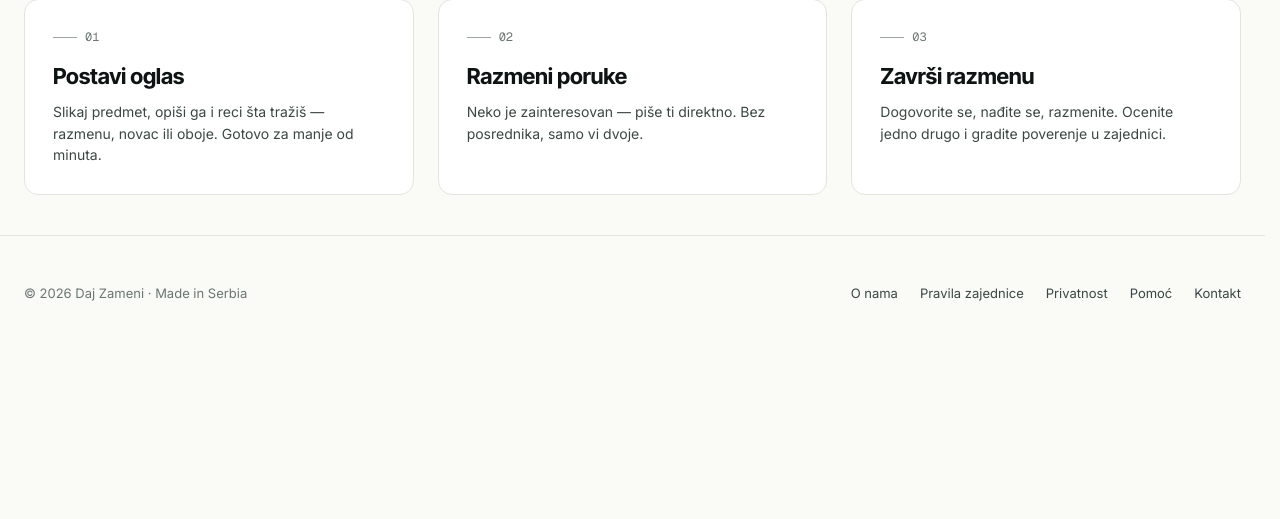
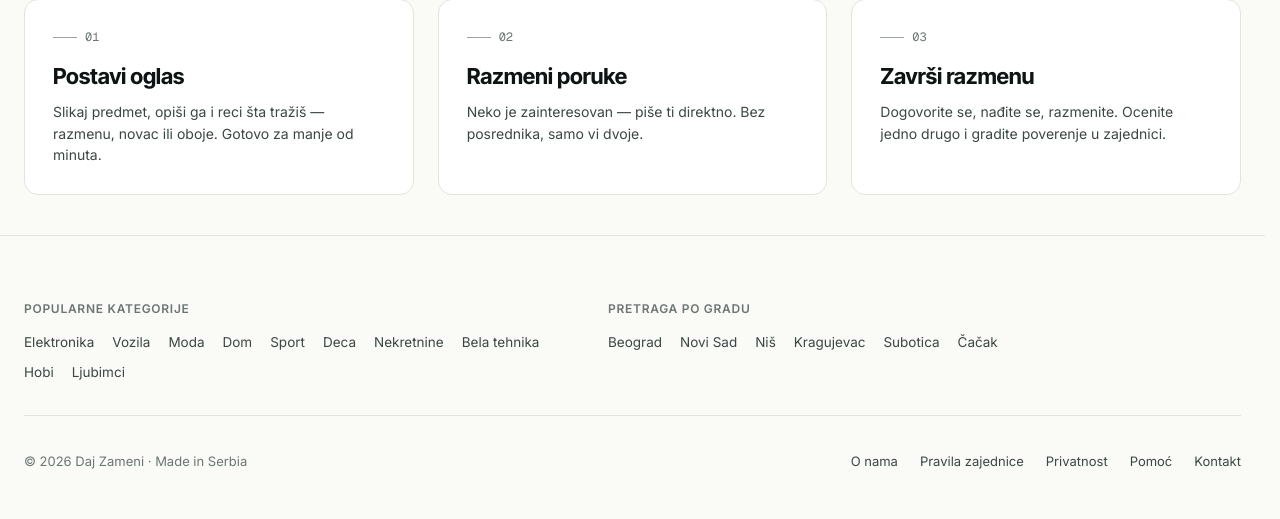
Before and after one commit to bignjatovic06-cloud/daj-zameni, a Django app: page / in a window 1280 px wide. Shown: the part 1588-2107 px from the top of the page. Before the commit the page ends 1889 px from the top, so only its background shows below. Run offline with Django 4.2, Linux system fonts and the light colour scheme; data comes from the database, SQL or seed files in the repository; data that the repository does not hold is empty; some libraries are stand-ins or nearby versions.

Commit message:
Add category and city footer links for SEO internal linking
Footer now links to top category and city SSR landing pages, giving
crawlers direct paths from the homepage to the indexable landing pages
(complementing the sitemap).

https://claude.ai/code/session_01XQr6bPz2Nb2sE6fXVq9iHe

```diff
--- a/static/core/js/components.jsx
+++ b/static/core/js/components.jsx
@@ -817,9 +817,38 @@ function HowItWorks() {
 }
 
 /* ─── FOOTER ───────────────────────────────────── */
+const FOOT_CATEGORIES = [
+  ['Elektronika', 'elektronika'], ['Vozila', 'vozila'], ['Moda', 'moda'],
+  ['Dom', 'dom'], ['Sport', 'sport'], ['Deca', 'deca'],
+  ['Nekretnine', 'nekretnine'], ['Bela tehnika', 'bela-tehnika'],
+  ['Hobi', 'hobi'], ['Ljubimci', 'ljubimci'],
+];
+const FOOT_CITIES = [
+  ['Beograd', 'beograd'], ['Novi Sad', 'novi-sad'], ['Niš', 'nis'],
+  ['Kragujevac', 'kragujevac'], ['Subotica', 'subotica'], ['Čačak', 'cacak'],
+];
+
 function Footer() {
   return (
     <footer className="foot">
+      <nav className="foot-seo" aria-label="Kategorije i gradovi">
+        <div className="foot-col">
+          <h4>Popularne kategorije</h4>
+          <div className="foot-tags">
+            {FOOT_CATEGORIES.map(([name, slug]) => (
+              <a key={slug} href={'/kategorija/' + slug + '/'}>{name}</a>
+            ))}
+          </div>
+        </div>
+        <div className="foot-col">
+          <h4>Pretraga po gradu</h4>
+          <div className="foot-tags">
+            {FOOT_CITIES.map(([name, slug]) => (
+              <a key={slug} href={'/grad/' + slug + '/'}>{name}</a>
+            ))}
+          </div>
+        </div>
+      </nav>
       <div className="foot-inner">
         <div>© 2026 Daj Zameni · Made in Serbia</div>
         <div className="links">
--- a/templates/core/app.html
+++ b/templates/core/app.html
@@ -432,6 +432,11 @@
   .foot a{color:var(--ink-2)}
   .foot a:hover{color:var(--ink)}
   .foot .links{display:flex;gap:22px;flex-wrap:wrap}
+  .foot-seo{max-width:1280px;margin:0 auto 36px;display:flex;gap:64px;flex-wrap:wrap;padding-bottom:32px;border-bottom:1px solid var(--line)}
+  .foot-seo h4{font-size:12px;font-weight:600;letter-spacing:.06em;text-transform:uppercase;color:var(--ink-3);margin-bottom:14px}
+  .foot-tags{display:flex;gap:10px 18px;flex-wrap:wrap;max-width:520px}
+  .foot-tags a{color:var(--ink-2);font-size:13.5px}
+  .foot-tags a:hover{color:var(--accent)}
 
   /* ============ Modals + drawers ============ */
   .scrim{
```
